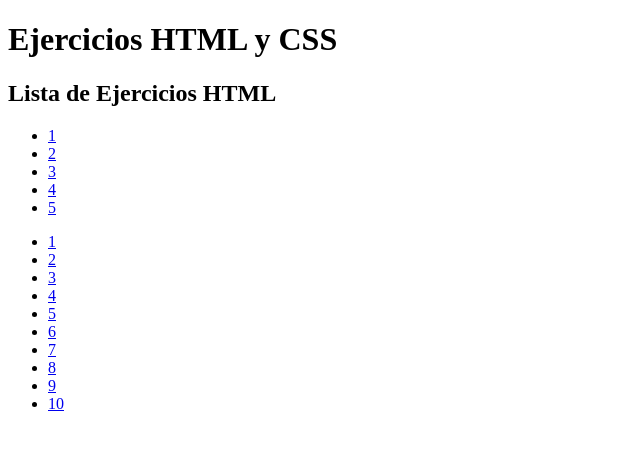
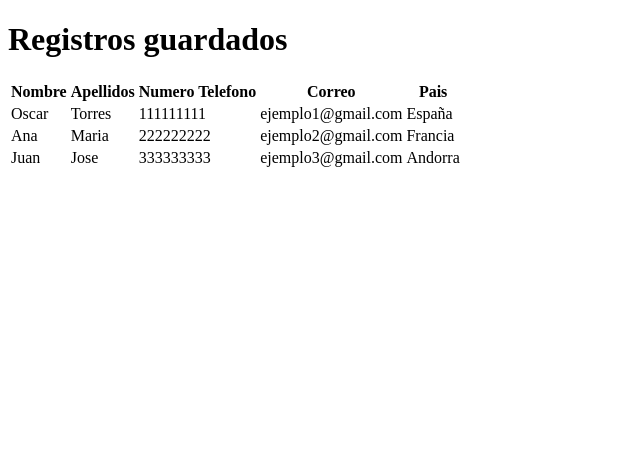
Before and after one commit to OscarToorres/Ejercicios-web, a plain HTML site: page HTML/ej04/index.html in a window 1280 px wide. Shown: the whole page, without its empty margins (0-640 px from the left). Drawn offline with Linux system fonts and the light colour scheme.

Commit message:
Ejercicios html completados

```diff
--- a/HTML/ej04/index.html
+++ b/HTML/ej04/index.html
@@ -6,33 +6,41 @@
     <title>Document</title>
 </head>
 <body>
-    <header><h1>Ejercicios HTML y CSS</h1>
-        <div class="container">
-            <section id="html_section">
-                <h2>Lista de Ejercicios HTML</h2>
-                <ul class="list_ej_html">
-                    <li><a href="/HTML/ej01/index.html">1</a></li>
-                    <li><a href="/HTML/ej02/index.html">2</a></li>
-                    <li><a href="/HTML/ej03/index.html">3</a></li>
-                    <li><a href="/HTML/ej04/index.html">4</a></li>
-                    <li><a href="/HTML/ej05/index.html">5</a></li>
-                </ul>
-            </section>
-            <section id="css_section">
-                <ul class="list_ej_css">
-                    <li><a href="/CSS/ej01/index.html">1</a></li>
-                    <li><a href="/CSS/ej02/index.html">2</a></li>
-                    <li><a href="/CSS/ej03/index.html">3</a></li>
-                    <li><a href="/CSS/ej04/index.html">4</a></li>
-                    <li><a href="/CSS/ej05/index.html">5</a></li>
-                    <li><a href="/CSS/ej06/index.html">6</a></li>
-                    <li><a href="/CSS/ej07/index.html">7</a></li>
-                    <li><a href="/CSS/ej08/index.html">8</a></li>
-                    <li><a href="/CSS/ej09/index.html">9</a></li>
-                    <li><a href="/CSS/ej10/index.html">10</a></li>
-                </ul>
-            </section>
-        </div>
+    <header><h1>Registros guardados</h1>
+        <table>
+            <tr>
+              <th>Nombre</th>
+              <th>Apellidos</th>
+              <th>Numero Telefono</th>
+              <th>Correo</th>
+              <th>Pais</th>
+
+            </tr>
+
+            <tr>
+              <td>Oscar</td>
+              <td>Torres</td>
+              <td>111111111</td>
+              <td>ejemplo1@gmail.com</td>
+              <td>España</td>
+            </tr>
+
+            <tr>
+              <td>Ana</td>
+              <td>Maria</td>
+              <td>222222222</td>
+              <td>ejemplo2@gmail.com</td>
+              <td>Francia</td>
+            </tr>
+
+            <tr>
+              <td>Juan</td>
+              <td>Jose</td>
+              <td>333333333</td>
+              <td>ejemplo3@gmail.com</td>
+              <td>Andorra</td>
+            </tr>
+          </table>
     </header>
 </body>
 </html>
```
Also changed, not shown: HTML/ej03/index.html (+15 -15 lines), HTML/ej05/index.html (added, +25 -0 lines).
